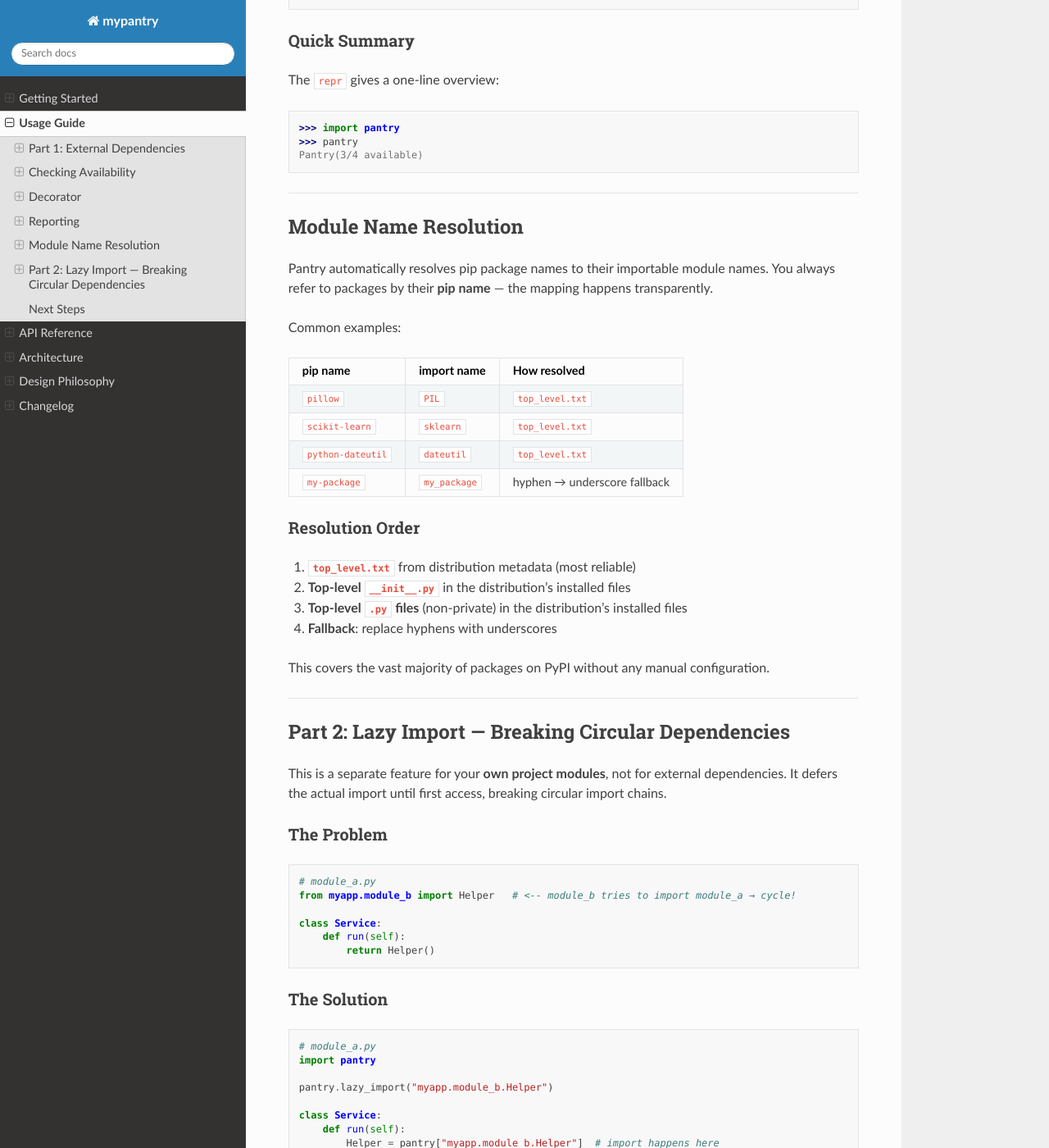
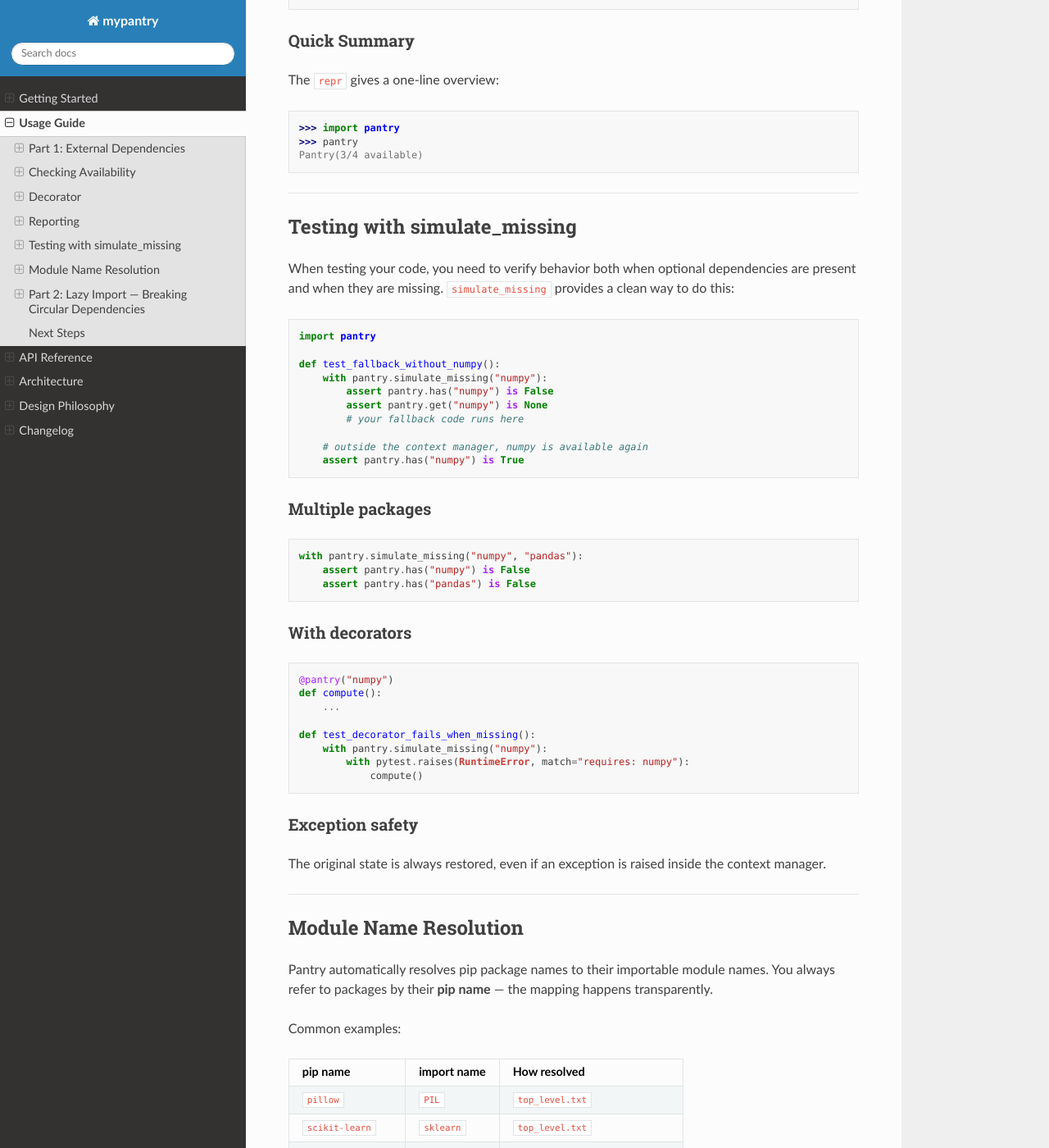
Before and after one commit to genropy/genro-pantry, a Sphinx documentation site: the page built from docs/usage.md, in a window 1280 px wide and 1400 px high, scrolled down 3947 px. Shown: the whole window at 82% size. Built offline with Sphinx 7.4.7 and the Read the Docs theme 3.1.0, drawn with Linux system fonts in a browser that asks for light colours.

Commit message:
feat: lazy probing and simulate_missing for testing
- External deps no longer imported at startup, only metadata checked.
  Actual import_module() deferred to first get()/[] access.
- pantry.simulate_missing(*pkgs): context manager to temporarily
  hide packages for testing fallback behavior.
- Version 0.4.0

````diff
--- a/docs/usage.md
+++ b/docs/usage.md
@@ -202,6 +202,53 @@ Pantry(3/4 available)
 
 ---
 
+## Testing with simulate_missing
+
+When testing your code, you need to verify behavior both when optional
+dependencies are present and when they are missing. `simulate_missing`
+provides a clean way to do this:
+
+```python
+import pantry
+
+def test_fallback_without_numpy():
+    with pantry.simulate_missing("numpy"):
+        assert pantry.has("numpy") is False
+        assert pantry.get("numpy") is None
+        # your fallback code runs here
+
+    # outside the context manager, numpy is available again
+    assert pantry.has("numpy") is True
+```
+
+### Multiple packages
+
+```python
+with pantry.simulate_missing("numpy", "pandas"):
+    assert pantry.has("numpy") is False
+    assert pantry.has("pandas") is False
+```
+
+### With decorators
+
+```python
+@pantry("numpy")
+def compute():
+    ...
+
+def test_decorator_fails_when_missing():
+    with pantry.simulate_missing("numpy"):
+        with pytest.raises(RuntimeError, match="requires: numpy"):
+            compute()
+```
+
+### Exception safety
+
+The original state is always restored, even if an exception is raised
+inside the context manager.
+
+---
+
 ## Module Name Resolution
 
 Pantry automatically resolves pip package names to their importable module names.
--- a/pyproject.toml
+++ b/pyproject.toml
@@ -6,7 +6,7 @@ build-backend = "hatchling.build"
 
 [project]
 name = "mypantry"
-version = "0.3.1"
+version = "0.4.0"
 description = "Runtime capability registry for optional Python dependencies"
 readme = "README.md"
 license = "MIT"
````
Also changed, not shown: README.md (+16 -8 lines), docs/api.md (+21 -0 lines), docs/changelog.md (+10 -0 lines), 4 other files.
